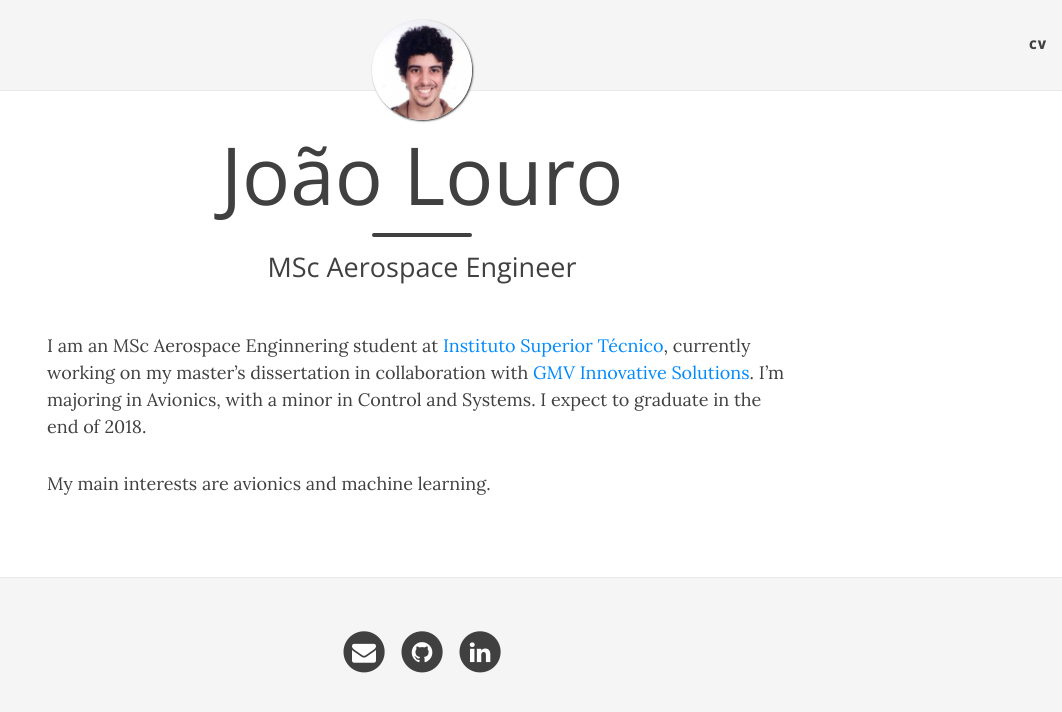
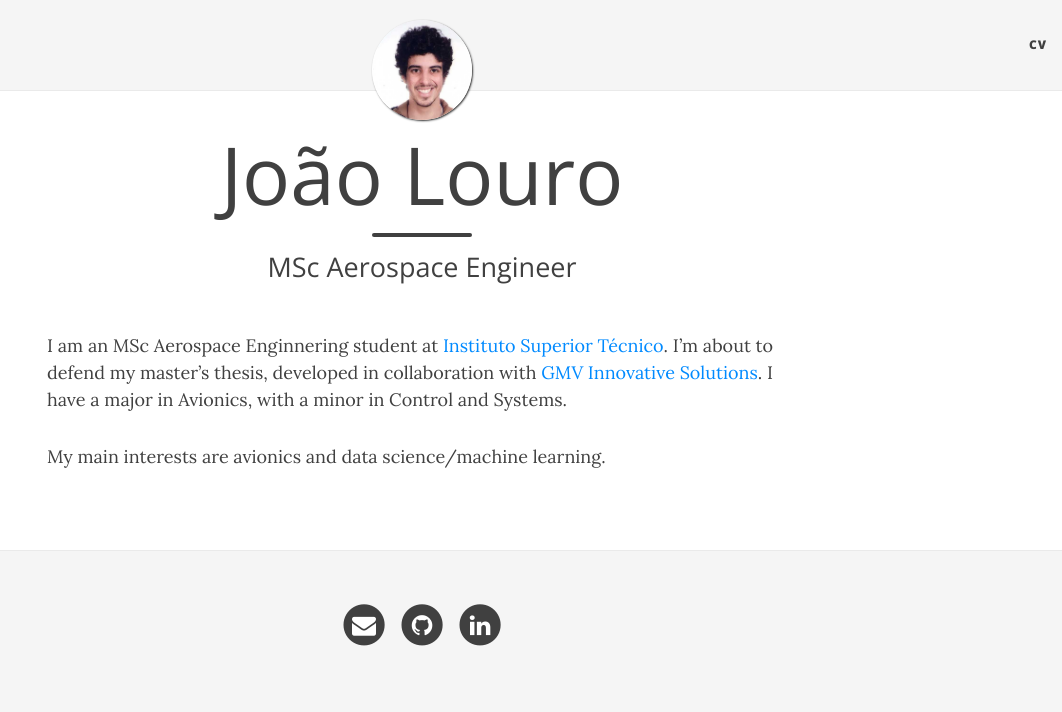
Before and after one commit to fernandeslouro/fernandeslouro.github.io, a Jekyll site: the page built from index.md, in a window 1280 px wide. Shown: the top 712 px of the page, without its empty margins (218-1280 px from the left). Built offline with Jekyll 4.4.1, drawn with Linux system fonts in a browser that asks for light colours; nearby versions of some CDN libraries.

Commit message:
Update index.md

```diff
--- a/index.md
+++ b/index.md
@@ -4,6 +4,6 @@ title: João Louro
 subtitle: MSc Aerospace Engineer
 ---
 
-I am an MSc Aerospace Enginnering student at [Instituto Superior Técnico](https://tecnico.ulisboa.pt/en/), currently working on my master's dissertation in collaboration with [GMV Innovative Solutions](https://www.gmv.com/en/). I'm majoring in Avionics, with a minor in Control and Systems. I expect to graduate in the end of 2018.
+I am an MSc Aerospace Enginnering student at [Instituto Superior Técnico](https://tecnico.ulisboa.pt/en/). I'm about to defend my master's thesis, developed in collaboration with [GMV Innovative Solutions](https://www.gmv.com/en/). I have a major in Avionics, with a minor in Control and Systems.
 
-My main interests are avionics and machine learning.
+My main interests are avionics and data science/machine learning.
```
